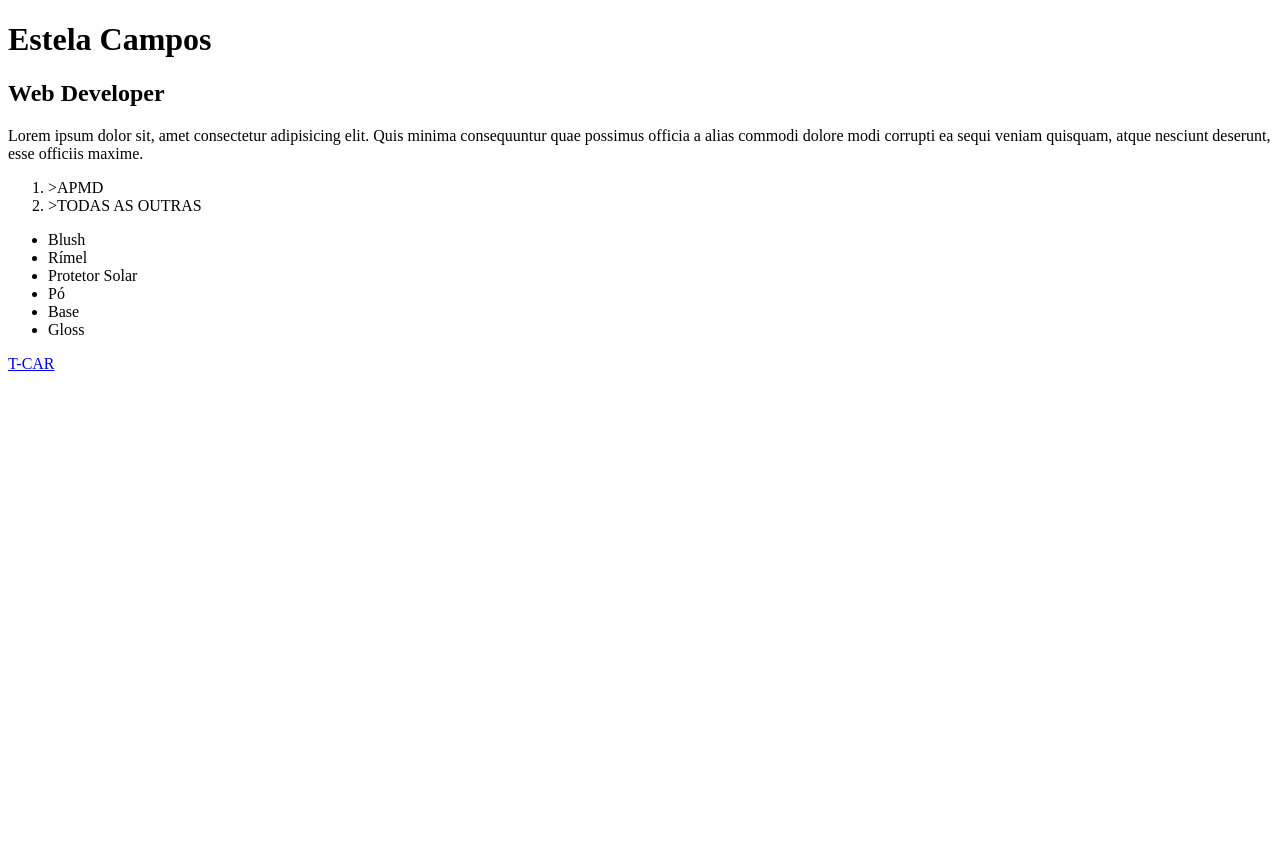
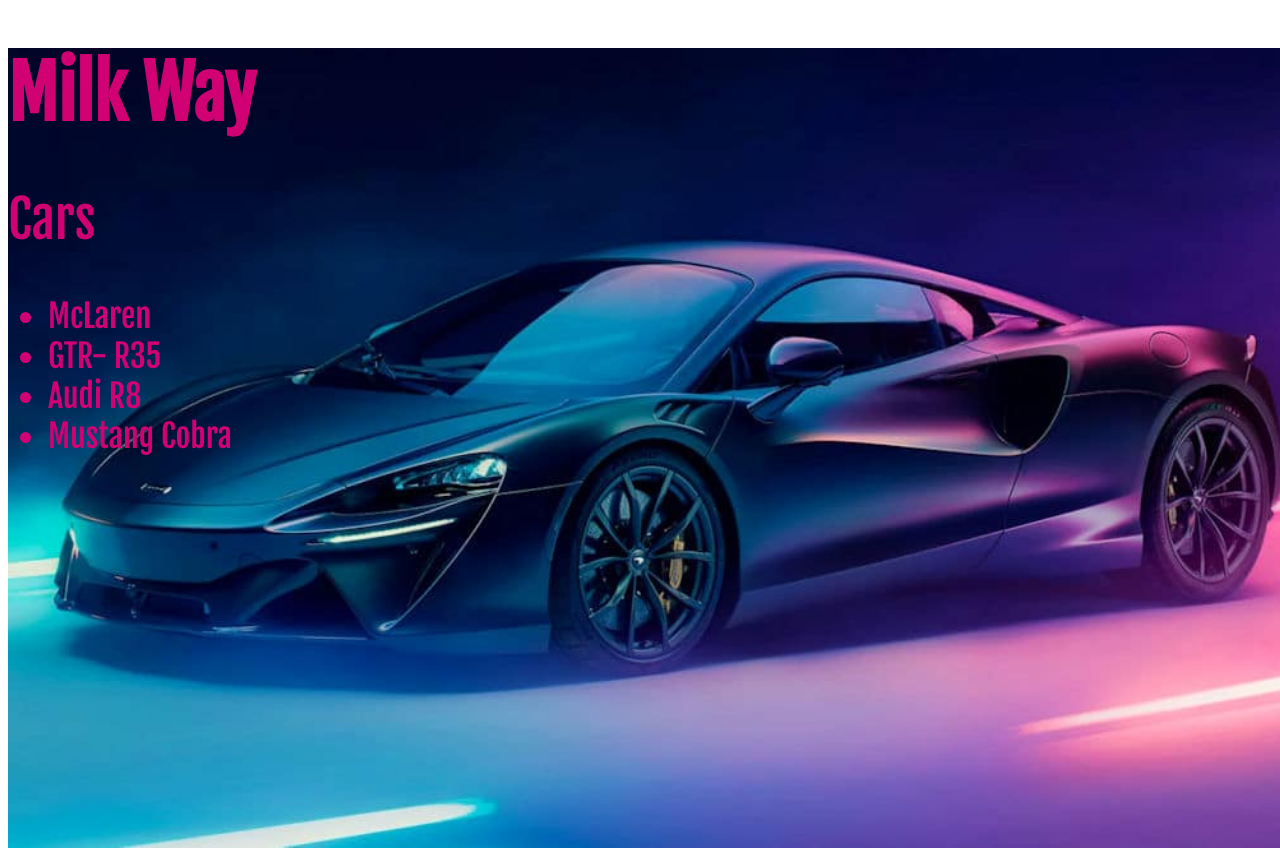
Before and after one commit to estelacamposc/aula, a plain HTML site: page index.html in a window 1280 px wide. Before the commit the page ends 800 px from the top, so only its background shows below. Drawn offline with Linux system fonts and the light colour scheme.

Commit message:
criandocss

```diff
--- /dev/null
+++ b/assests/CSS/style.css
@@ -0,0 +1,36 @@
+
+@import url('https://fonts.googleapis.com/css2?family=Fjalla+One&display=swap');
+
+
+header::before {
+    content: "";
+    position: absolute;
+    background-color: rgb(17, 0, 31);
+    background-image: url("../images/2022-MCLAREN-Artura-exterior-1.jpg");
+    background-size: cover;
+    height: 100vh;
+    width: 100vw;
+    display: block;
+    z-index: -10;
+}
+
+
+h1{
+    font-family: 'Fjalla One', Arial, Helvetica, sans-serif;
+    font-weight: 800;
+    font-size: 72px;
+    color: rgb(209, 0, 115);
+}
+h2{
+    font-family: 'Fjalla One', Arial, Helvetica, sans-serif;
+    font-weight: 500;
+    font-size: 52px;
+    color: rgb(209, 0, 115);
+}
+
+ul{font-family: 'Fjalla One', Arial, Helvetica, sans-serif;
+    font-weight: 100;
+    font-size: 32px;
+    color: rgb(209, 0, 115);
+
+}
--- a/index.html
+++ b/index.html
@@ -3,30 +3,21 @@
 <head>
     <meta charset="UTF-8">
     <meta name="viewport" content="width=device-width, initial-scale=1.0">
-    <title>FIAP</title>
+    <title>Milk Way Cars</title>
+    <link rel="stylesheet" href="./assests/CSS/style.css">
 </head>
 <body>
-    <h1>Estela Campos</h1>
-    <h2>Web Developer</h2>
-
-    <p>Lorem ipsum dolor sit, amet consectetur adipisicing elit. Quis minima consequuntur quae possimus officia a alias commodi dolore modi corrupti ea sequi veniam quisquam, atque nesciunt deserunt, esse officiis maxime.</p>
-
-    <ol>
-        <li>>APMD</li>
-        <li>>TODAS AS OUTRAS</li>
-    </ol>
+    <header>
+        <h1>Milk Way</h1>
+        <h2>Cars</h2>
+    </header>
     <ul>
-        <li>Blush</li>
-        <li>Rímel</li>
-        <li>Protetor Solar</li>
-        <li>Pó</li>
-        <li>Base</li>
-        <li>Gloss</li>
+        <li>McLaren</li>
+        <li>GTR- R35</li>
+        <li>Audi R8</li>
+        <li>Mustang Cobra</li>
     </ul>
 
-    <a href="https://tcar.com.br/">
-        T-CAR
-    </a>
 
 
 </body>
```
